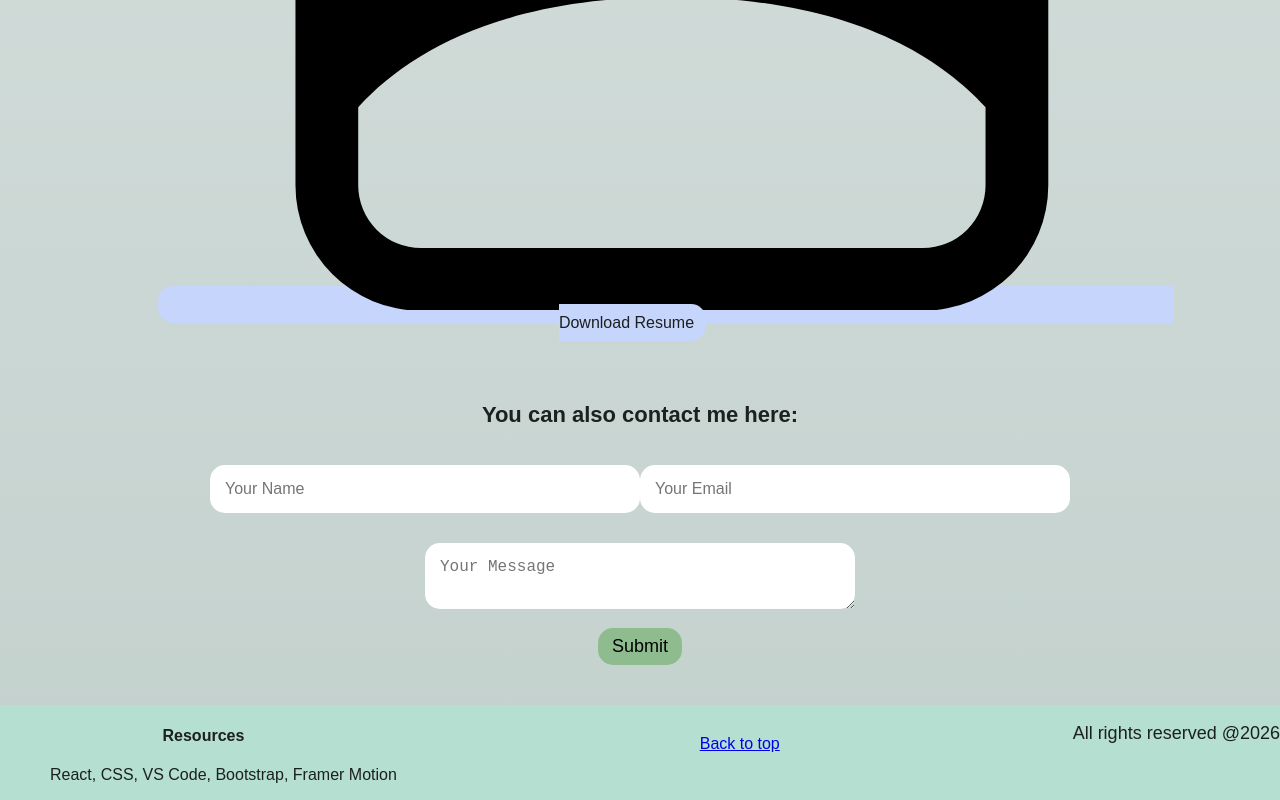
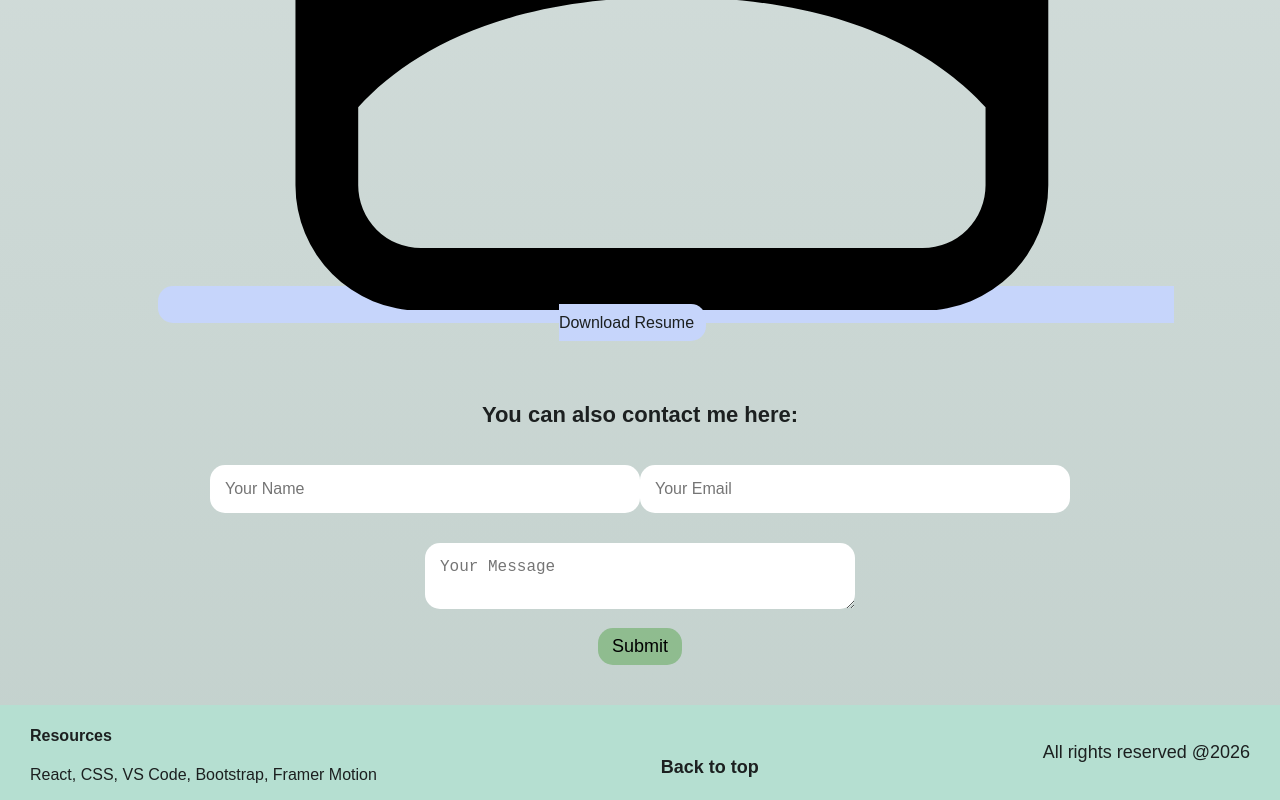
Before and after one commit to lyanisbarreto-mercado/portfolio-react, a React (Create React App) app: page /portfolio-react/contact in a window 1280 px wide. Shown: the part 3161-3961 px from the top of the page. Built offline with nearby package versions, Linux system fonts and the light colour scheme.

Commit message:
Updated footer

```diff
--- a/src/App.css
+++ b/src/App.css
@@ -150,31 +150,48 @@ nav a {
 
 #footer {
   background-color: #B5DFD1;
-  text-align: center;
+  width: 100%;
+  border: 5px 20px;
+
+
+}
+
+#footer-content {
+text-align: left;
   display: flex;
   align-content: space-between;
-  width: 100%;
-  border: 5px 20px;
+  align-items: center;
+  align-self: center;
   margin-top: 5px;
 
   justify-content: space-between;
+  margin-left: 30px;
+margin-right: 30px;
 }
 
 #footer a {
     margin-top: 30px;
+    text-decoration: none;
+    color: inherit;
+    font-size: 18px;
+    font-weight: 600;
 }
 
-#footer ul {
+#footer-content div {
+    max-width: 33%;
+}
+
+#site-resourses {
     text-align: left;
-    margin-left: 10px;
-    margin-right: 10px;
     display: flex;
     justify-content: space-between;
+    padding-left: 0;
+
 }
 
 #footer li {
     list-style: none;
-    max-width: 33%;
+
 }
 
 
--- a/src/components/Footer.js
+++ b/src/components/Footer.js
@@ -3,9 +3,10 @@ import React from 'react'
 const Footer = () => {
   return (
     <div id="footer">
-      <div>
+      <div id="footer-content">
+        <div >
           <h4>Resources</h4>
-        <ul>
+          <ul id="site-resourses">
               <li>React</li>
               <li>, CSS</li>
               <li>, VS Code</li>
@@ -18,6 +19,7 @@ const Footer = () => {
             <p>All rights reserved @2026</p>
           </div>
         </div>
+    </div>
   )
 }
 
```
Lines whose indentation alone changed are shown as unchanged.
